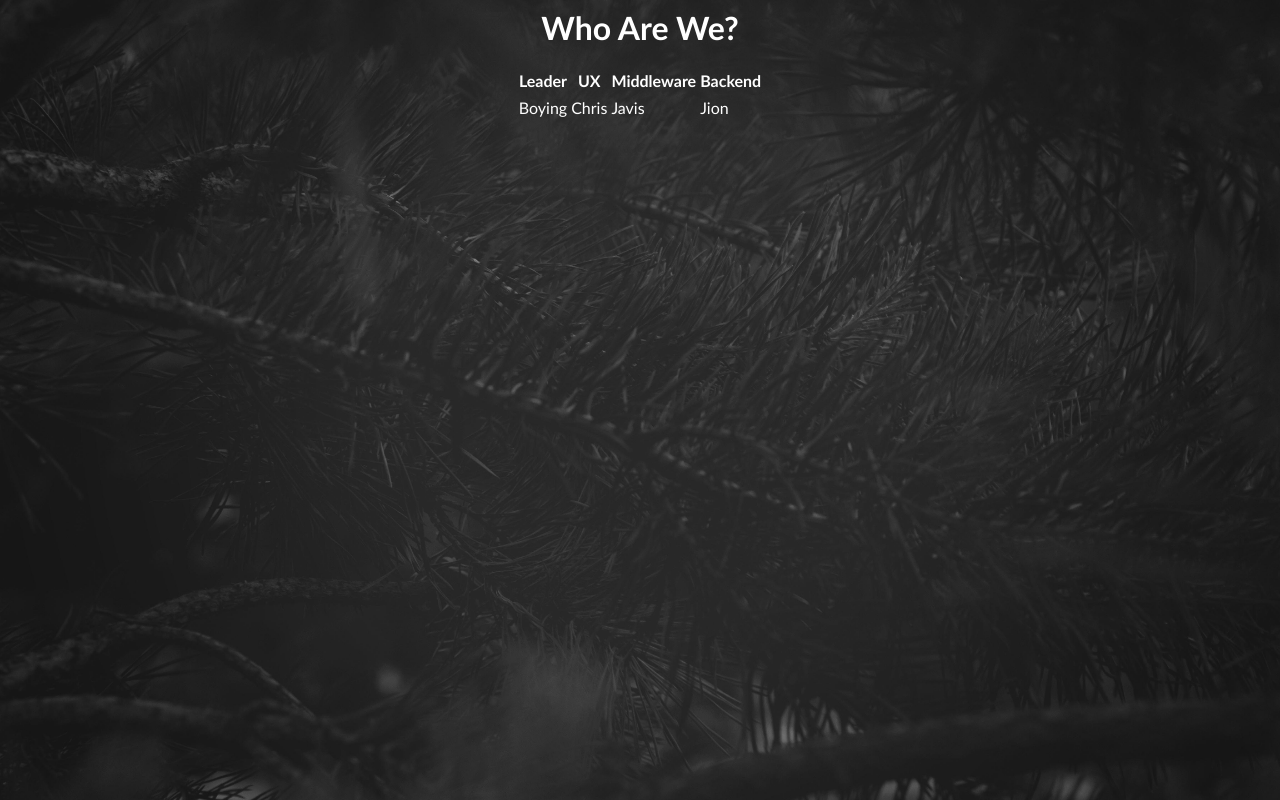
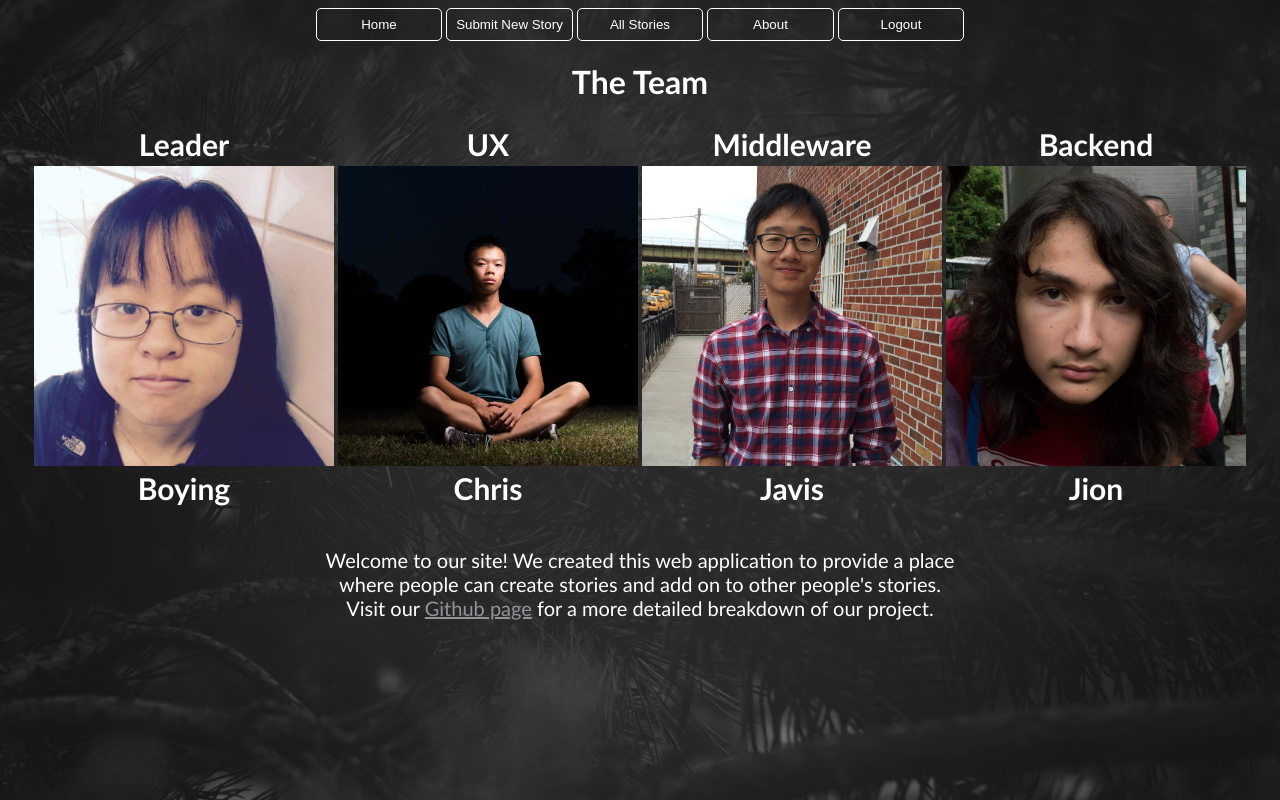
Before and after one commit to chrisliang98/1.62X10ToThe11, a Flask app: page /about in a window 1280 px wide. Run offline with Flask 2, Linux system fonts and the light colour scheme; a user stored in the database is signed in; lists and menus that the app fills with data are empty.

Commit message:
final push WOOOOOOO

```diff
--- a/app.py
+++ b/app.py
@@ -13,9 +13,9 @@ def home():
     if request.method=="GET":
         return render_template("home.html")
     else:
-	button = request.form['button']
+        button = request.form['button']
         #uname = request.form['username']
-	#pword = request.form['password']
+        #pword = request.form['password']
         if button == "Create Account":
             newUser = request.form['newUser']
             newPass = request.form['newPass']
@@ -36,7 +36,7 @@ def home():
             else:
                 return render_template('home.html',error2="Passwords do not match!")
         #Login
-    	#if credentials valid, log them in with session
+        #if credentials valid, log them in with session
         if button == "Login":
             uname = request.form['username']
             pword = request.form['password']
@@ -44,9 +44,9 @@ def home():
                 if 'n' not in session:
                     session['n'] = uname
                     return redirect(url_for('home'))
-                    #else renders login w/ error message
+                #else renders login w/ error message
             else:
-                    return render_template("home.html",error="Invalid Username or Password")
+                return render_template("home.html",error="Invalid Username or Password")
 
 @app.route('/about')
 def about():
@@ -73,7 +73,7 @@ def nStory():
         #valid input check
         error=""
         if len(title) == 0:
-            error+="Nothing submitted for title."
+            error+="Nothing submitted for title.\n"
         if len(line) == 0:
             error+=" Nothing submitted for content."
         if len(error) > 0:
@@ -152,9 +152,7 @@ def randomStory():
     number=random.randint(0,len(everything)-1)
     title=everything[number][1]
     str='<meta http-equiv="refresh" content="0; /story/%s" />' % title
-
     lin=Markup(str)
-
     return render_template("forward.html", link=lin)
 
 @app.route("/pword", methods=['GET','POST'])
@@ -179,16 +177,7 @@ def passChange():
         else:
             return redirect(url_for("home"))
 
-#def punctCheck(newLine):
-#    if len(newLine)>0:
-#        if newLine[-1] != ".":
-#            if newLine[-1] !="?":
-#                if newLine[-1] !="!":
-#                    return newLine+"."
-#    else:
-#        return newLine
-
 if __name__ == "__main__":
-    app.debug = True
+    app.debug = False
     app.secret_key="c720minusboying"
     app.run(host='0.0.0.0', port=5000)
--- a/static/style.css
+++ b/static/style.css
@@ -17,6 +17,10 @@ ul li input {
     border-radius: 5px;
 }
 
+#reg {
+    text-decoration:underline;
+}
+
 a {
     text-decoration:none;
 }
@@ -31,6 +35,12 @@ a:visited {
 
 a:hover {
     color:#C3BEC7;
+}
+
+.icon {
+    width:100%;
+    height:auto%;
+    max-width:300px;
 }
 
 input {
@@ -93,6 +103,7 @@ input[type="submit"]:active {
 }
 
 .box {
+    margin:2%;
     width:100px;
     border-radius:2px;
 }
@@ -138,8 +149,16 @@ input[type="submit"]:active {
 }
 
 .navbar.homeNav {
-    width:40%;
-    margin:20px;
+    width:45%;
+    margin-left:45%;
+    margin-right:45%;
+    margin:3%;
+}
+
+#rightfield {
+    position:absolute;
+    right:6%;
+    margin:-1.5%;
 }
 
 .button {
@@ -149,7 +168,7 @@ input[type="submit"]:active {
 
 .center {
     position:absolute;
-    top:35%;
+    top:22%;
     left:34%;
     width:30%;
     padding:10px;
--- a/templates/about.html
+++ b/templates/about.html
@@ -4,11 +4,23 @@
         <title>About</title>
     </head>
     <body>
+        {% if 'n' in session %}
+        <body>
+            <nav>
+                <center>
+                    <button onclick="location.href='/'" class="navbar">Home</button>
+                    <button onclick="location.href='/newStory'" class="navbar">Submit New Story</button>
+                    <button onclick="location.href='/stories'" class="navbar">All Stories </button>
+                    <button onclick="location.href='/about'" class="navbar">About</button>
+                    <button onclick="location.href='/logout'" class="navbar">Logout</button>
+                </center>
+            </nav>
+            {% endif %}
             <center>
                 <h1>
-                Who Are We?
+                    The Team
                 </h1>
-            <table>
+                <table style="font-size:30px">
                     <tr>
                         <th>Leader</th>
                         <th>UX</th>
@@ -16,18 +28,21 @@
                         <th>Backend</th>
                     </tr>
                     <tr>
-                    <td><image href="/static/boying.jpg"></td>
-                    <td><image href="/static/boying.jpg"></td>
-                    <td><image href="/static/boying.jpg"> </td>
-                    <td><image href="/static/boying.jpg"> </td>
+                        <th><image src="/static/boying.jpg" class="icon"></td>
+                        <th><image src="/static/chris.jpg" class="icon"></td>
+                        <th><image src="/static/javis.jpg" class="icon"> </td>
+                        <th><image src="/static/jion.jpg" class="icon"> </td>
                     </tr>
                     <tr>
-                    <td> Boying </td>
-                    <td> Chris </td>
-                    <td> Javis </td>
-                    <td> Jion </td>
+                        <th align="center"> Boying </td>
+                        <th align="center"> Chris </td>
+                        <th align="center"> Javis </td>
+                        <th align="center"> Jion </td>
                     </tr>
                 </table>
+                <br>
+                <p style="font-size:20px; margin-left:25%; margin-right:25%;"> Welcome to our site! We created this web application to provide a place where people can create stories and add on to other people's stories. Visit our <a id="reg" href="https://github.com/jijiglobe/1.62X10ToThe11">Github page</a> for a more detailed breakdown of our project.
+                </p>
             </center>
         </body>
 </html>
--- a/templates/new.html
+++ b/templates/new.html
@@ -17,6 +17,7 @@
             <center>
                 <button onclick="location.href='/'" class="navbar">Home</button>
                 <button onclick="location.href='/stories'" class="navbar">All Stories </button>
+		        <button onclick="location.href='/about'" class="navbar">About</button>
                 <button onclick="location.href='/logout'" class="navbar">Logout</button>
             </center>
         </nav>
@@ -27,9 +28,8 @@
                     <li>Story Title</li>
                     <li><input type="text" name="sTitle"></li><br>
                     <li>First line of Story</li>
-                    <li><input type="text" name="entry" maxlength="100"></li><br>
+                    <li><input type="textfield" name="entry" maxlength="100"></li><br>
                     <li><input type="submit" class="button" name="button" value="Submit"></li>
-                    <li><input type="submit" class="button" name="button" value="Cancel"></li>
 		    <li><font color="red" size="4">{{error}}</font></li>
                 </ul>
             </form>
--- a/templates/stories.html
+++ b/templates/stories.html
@@ -11,6 +11,7 @@
 	    <button onclick="location.href='/'" class="navbar">Home</button>
             <button onclick="location.href='newStory'" class="navbar">Submit New Story</button>
             <button onclick="location.href='/stories'" class="navbar">All Stories </button>
+		    <button onclick="location.href='/about'" class="navbar">About</button>
             <button onclick="location.href='/logout'" class="navbar">Logout</button>
           </center>
         </nav>
--- a/templates/story.html
+++ b/templates/story.html
@@ -11,6 +11,7 @@
             <button onclick="location.href='/'" class="navbar">Home</button>
             <button onclick="location.href='/newStory'" class="navbar">Submit New Story</button>
             <button onclick="location.href='/stories'" class="navbar">All Stories </button>
+		    <button onclick="location.href='/about'" class="navbar">About</button>
             <button onclick="location.href='/logout'" class="navbar">Logout</button>
         </center>
     </nav>
```
Also changed, not shown: templates/home.html (+13 -12 lines), templates/passChange.html (+9 -5 lines). Lines whose indentation alone changed are shown as unchanged.
